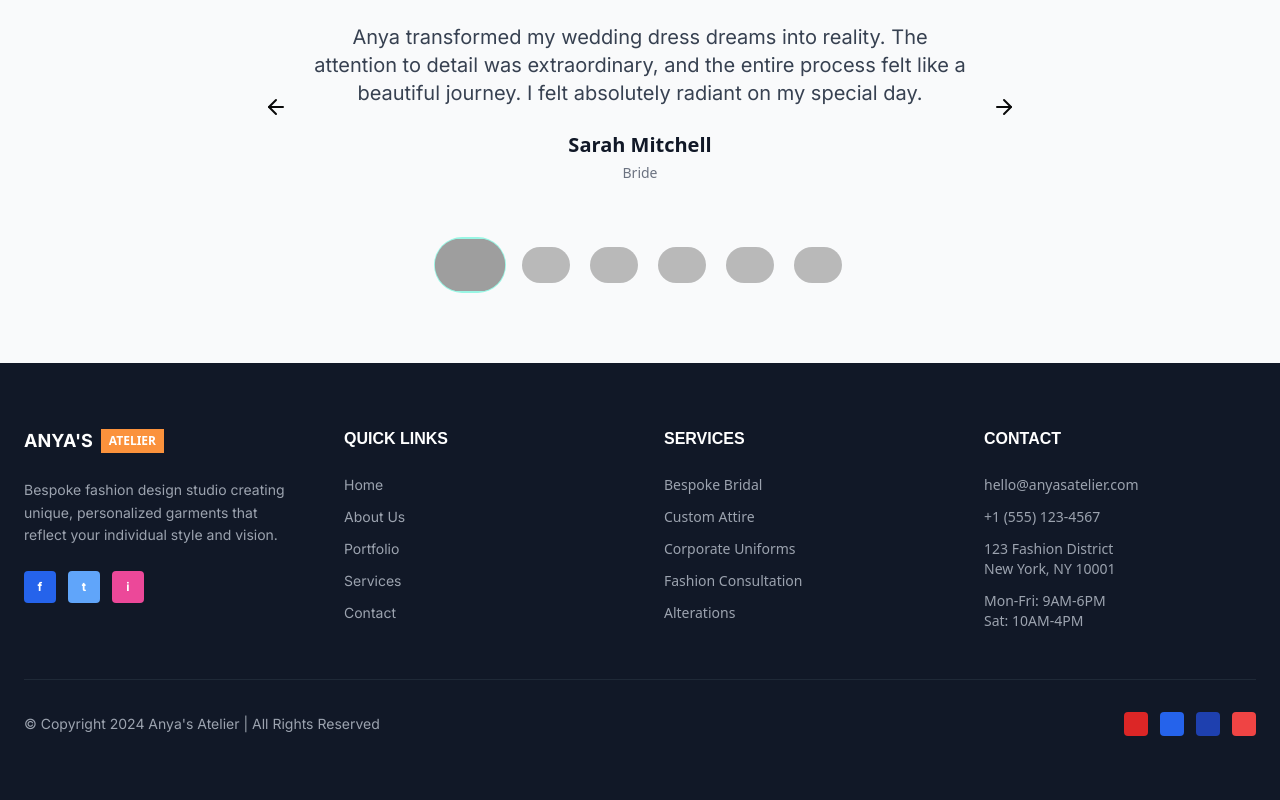
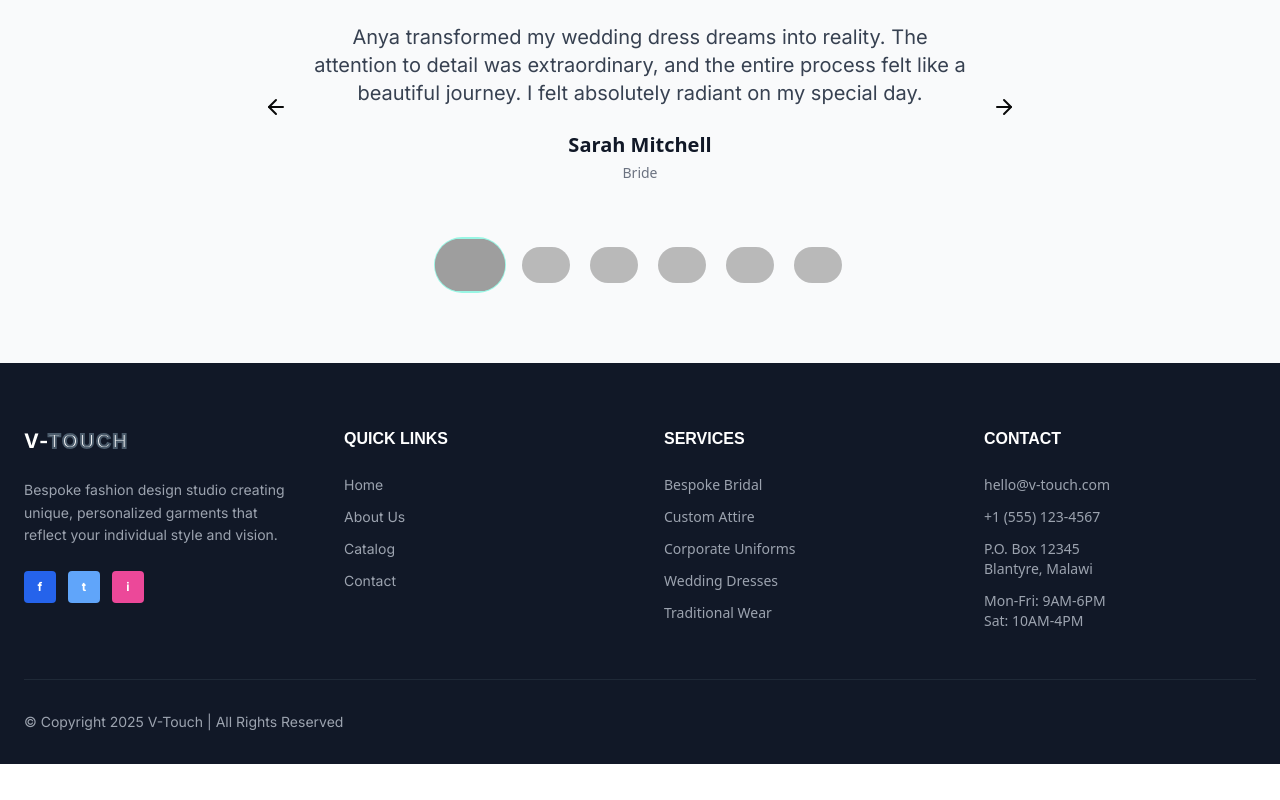
Before and after one commit to francisamidu/v-touch-homepage, a Next.js app: page / in a window 1280 px wide. Shown: the part 2211-3011 px from the top of the page. After the commit the page ends 2975 px from the top, so only its background shows below. Built offline with nearby package versions, Linux system fonts and the light colour scheme; grey boxes are pictures that could not be loaded.

Commit message:
UI:footer

```diff
--- /dev/null
+++ b/app/not-found.tsx
@@ -0,0 +1,34 @@
+"use client";
+import Link from "next/link";
+import { ArrowLeft } from "lucide-react";
+
+export default function NotFound() {
+  return (
+    <main className="min-h-[70vh] flex flex-col items-center justify-center bg-gray-50 px-4 py-24">
+      <div className="relative mb-8">
+        <span className="text-[7rem] md:text-[10rem] font-black text-gray-900/10 select-none">
+          404
+        </span>
+        <span className="absolute left-1/2 top-1/2 -translate-x-1/2 -translate-y-1/2 text-5xl md:text-7xl font-bold text-gray-900 outline-text pointer-events-none">
+          Not Found
+        </span>
+      </div>
+      <h1 className="text-3xl md:text-5xl font-bold text-gray-900 mb-4 text-center">
+        Oops! Page not found
+      </h1>
+      <p className="text-gray-500 text-lg mb-8 text-center max-w-xl">
+        Sorry, the page you{`’`}re looking for doesn{`’`}t exist or has been
+        moved.
+        <br />
+        Let{`’`}s get you back to something stylish!
+      </p>
+      <Link
+        href="/"
+        className="inline-flex items-center gap-2 bg-teal-700 hover:bg-teal-800 text-white px-6 py-3 rounded-full font-semibold transition"
+      >
+        <ArrowLeft className="w-5 h-5" />
+        Back to Home
+      </Link>
+    </main>
+  );
+}
--- a/components/footer.tsx
+++ b/components/footer.tsx
@@ -1,18 +1,21 @@
-import Link from "next/link"
+import Link from "next/link";
 
 export function Footer() {
   return (
-    <footer className="bg-gray-900 text-white py-16 px-6">
+    <footer className="bg-gray-900 text-white pt-16 pb-8 px-6">
       <div className="max-w-7xl mx-auto">
         <div className="grid grid-cols-1 md:grid-cols-4 gap-12 mb-12">
           <div>
-            <div className="flex items-center space-x-2 mb-6">
-              <span className="text-lg font-bold">ANYA'S</span>
-              <div className="bg-orange-400 px-2 py-1 text-xs font-bold">ATELIER</div>
+            <div className="flex items-center mb-6">
+              <span className="text-xl font-bold">V</span>
+              <span className="text-xl font-bold">-</span>
+              <div className="text-xl font-bold text-white outline-text ">
+                TOUCH
+              </div>
             </div>
             <p className="text-gray-400 text-sm leading-relaxed mb-6">
-              Bespoke fashion design studio creating unique, personalized garments that reflect your individual style
-              and vision.
+              Bespoke fashion design studio creating unique, personalized
+              garments that reflect your individual style and vision.
             </p>
             <div className="flex space-x-3">
               <div className="w-8 h-8 bg-blue-600 rounded flex items-center justify-center">
@@ -41,17 +44,19 @@ export function Footer() {
                 </Link>
               </li>
               <li>
-                <Link href="/portfolio" className="hover:text-white cursor-pointer">
-                  Portfolio
+                <Link
+                  href="/catalog"
+                  className="hover:text-white cursor-pointer"
+                >
+                  Catalog
                 </Link>
               </li>
+
               <li>
-                <Link href="/services" className="hover:text-white cursor-pointer">
-                  Services
-                </Link>
-              </li>
-              <li>
-                <Link href="/contact" className="hover:text-white cursor-pointer">
+                <Link
+                  href="/contact"
+                  className="hover:text-white cursor-pointer"
+                >
                   Contact
                 </Link>
               </li>
@@ -61,23 +66,33 @@ export function Footer() {
           <div>
             <h3 className="font-bold mb-6 text-white">SERVICES</h3>
             <ul className="space-y-3 text-sm text-gray-400">
-              <li className="hover:text-white cursor-pointer">Bespoke Bridal</li>
-              <li className="hover:text-white cursor-pointer">Custom Attire</li>
-              <li className="hover:text-white cursor-pointer">Corporate Uniforms</li>
-              <li className="hover:text-white cursor-pointer">Fashion Consultation</li>
-              <li className="hover:text-white cursor-pointer">Alterations</li>
+              <li className="hover:text-white cursor-pointer text-outline-text">
+                Bespoke Bridal
+              </li>
+              <li className="hover:text-white cursor-pointer text-outline-text">
+                Custom Attire
+              </li>
+              <li className="hover:text-white cursor-pointer text-outline-text">
+                Corporate Uniforms
+              </li>
+              <li className="hover:text-white cursor-pointer">
+                Wedding Dresses
+              </li>
+              <li className="hover:text-white cursor-pointer">
+                Traditional Wear
+              </li>
             </ul>
           </div>
 
           <div>
             <h3 className="font-bold mb-6 text-white">CONTACT</h3>
             <ul className="space-y-3 text-sm text-gray-400">
-              <li>hello@anyasatelier.com</li>
+              <li>hello@v-touch.com</li>
               <li>+1 (555) 123-4567</li>
               <li>
-                123 Fashion District
+                P.O. Box 12345
                 <br />
-                New York, NY 10001
+                Blantyre, Malawi
               </li>
               <li>
                 Mon-Fri: 9AM-6PM
@@ -89,15 +104,11 @@ export function Footer() {
         </div>
 
         <div className="border-t border-gray-800 pt-8 flex flex-col md:flex-row justify-between items-center">
-          <p className="text-sm text-gray-400 mb-4 md:mb-0">© Copyright 2024 Anya's Atelier | All Rights Reserved</p>
-          <div className="flex space-x-3">
-            <div className="w-6 h-6 bg-red-600 rounded"></div>
-            <div className="w-6 h-6 bg-blue-600 rounded"></div>
-            <div className="w-6 h-6 bg-blue-800 rounded"></div>
-            <div className="w-6 h-6 bg-red-500 rounded"></div>
-          </div>
+          <p className="text-sm text-gray-400 mb-4 md:mb-0">
+            © Copyright {new Date().getFullYear()} V-Touch | All Rights Reserved
+          </p>
         </div>
       </div>
     </footer>
-  )
+  );
 }
--- a/components/navigation.tsx
+++ b/components/navigation.tsx
@@ -28,7 +28,7 @@ export function Navigation() {
 
   const navItems = [
     { href: "/", label: "Home" },
-    { href: "/catalogue", label: "Catalogue" },
+    { href: "/catalog", label: "Catalog" },
     { href: "/services", label: "Services" },
     { href: "/testimonials", label: "Testimonials" },
     { href: "/contact", label: "Contact" },
```
Also changed, not shown: app/catalog/page.tsx (renamed from app/portfolio/page.tsx).
